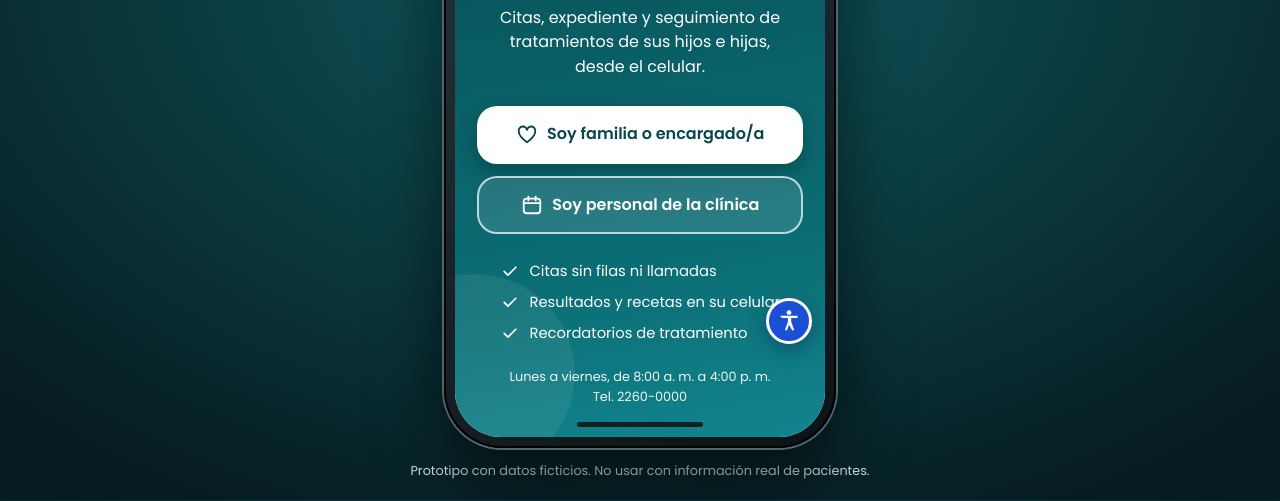
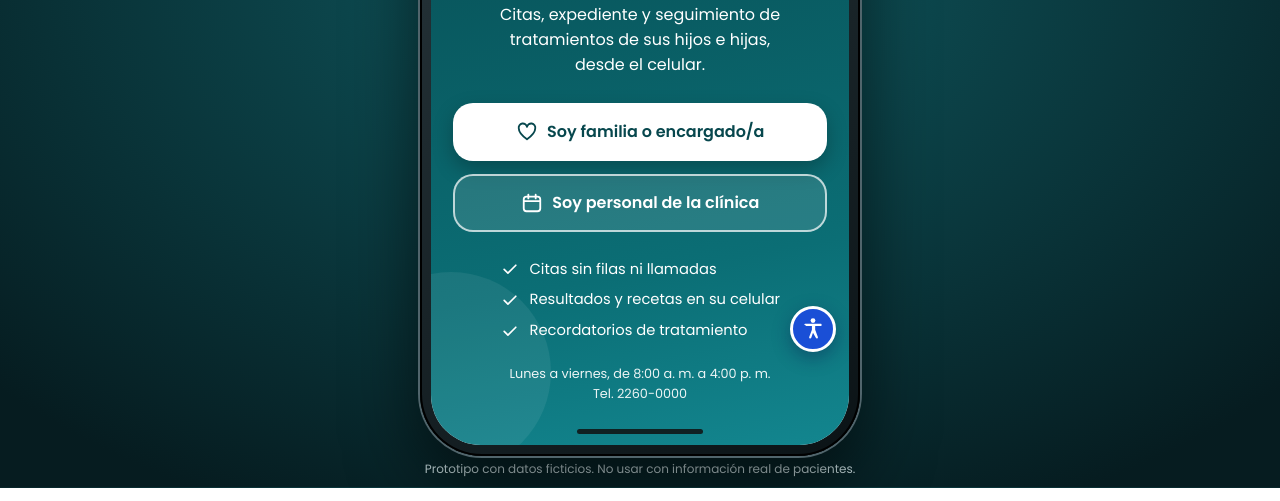
Before and after one commit to nbrionesl/app-clinica, a plain HTML site: page index.html in a window 1280 px wide. Shown: the part 313-814 px from the top of the page. Drawn offline with Linux system fonts and the light colour scheme.

Commit message:
Celular más grande en escritorio (440 px de ancho, ocupa casi toda la altura)
Co-Authored-By: Claude Sonnet 5.5 <noreply@anthropic.com>
Claude-Session: https://claude.ai/code/session_01QdndnQ4kEB2JVKfp5Cy34n

```diff
--- a/styles.css
+++ b/styles.css
@@ -69,11 +69,11 @@ main { flex: 1; display: flex; flex-direction: column; outline: none; }
 
 /* ---------- Marco de teléfono (escritorio, modo app) ---------- */
 html[data-frame="on"] body { background: radial-gradient(900px 600px at 50% 35%, #0f5a61, #061c20); min-height: 100vh; }
-html[data-frame="on"] .stage { display: flex; flex-direction: column; align-items: center; justify-content: center; gap: .8rem; padding: 1.2rem 1rem; }
-html[data-frame="on"] .device { position: relative; width: 392px; padding: 11px; border-radius: 58px; background: linear-gradient(145deg, #2b3a40, #0b1316); box-shadow: 0 0 0 2px #51656c, 0 30px 70px rgba(0, 0, 0, .6), inset 0 0 0 2px #000; }
+html[data-frame="on"] .stage { display: flex; flex-direction: column; align-items: center; justify-content: center; gap: .4rem; padding: .8rem 1rem .4rem; }
+html[data-frame="on"] .device { position: relative; width: 440px; max-width: 96vw; padding: 11px; border-radius: 62px; background: linear-gradient(145deg, #2b3a40, #0b1316); box-shadow: 0 0 0 2px #51656c, 0 30px 70px rgba(0, 0, 0, .6), inset 0 0 0 2px #000; }
 html[data-frame="on"] .device__btn { display: block; position: absolute; width: 4px; background: #3c4d54; border-radius: 3px; }
 .device__btn--a { left: -4px; top: 110px; height: 30px; } .device__btn--b { left: -4px; top: 165px; height: 56px; } .device__btn--c { left: -4px; top: 235px; height: 56px; } .device__btn--p { right: -4px; top: 190px; height: 86px; }
-html[data-frame="on"] .app-shell { height: min(800px, calc(100vh - 80px)); min-height: 0; border-radius: 46px; overflow: hidden; transform: translateZ(0); display: flex; flex-direction: column; }
+html[data-frame="on"] .app-shell { height: min(930px, calc(100vh - 70px)); min-height: 0; border-radius: 50px; overflow: hidden; transform: translateZ(0); display: flex; flex-direction: column; }
 html[data-frame="on"] .app-scroll { flex: 1; min-height: 0; overflow-y: auto; overscroll-behavior: contain; scrollbar-width: none; scroll-behavior: smooth; }
 html[data-frame="on"] .app-scroll::-webkit-scrollbar { display: none; }
 html[data-frame="on"] .statusbar { display: grid; grid-template-columns: 1fr auto 1fr; align-items: center; flex: none; height: 46px; padding: 8px 26px 0; font-size: .82rem; font-weight: 600; background: var(--bg); color: #111; }
@@ -85,7 +85,7 @@ html[data-contrast="high"][data-frame="on"] .statusbar { background: #000 !impor
 html[data-frame="on"] .homebar { display: grid; place-items: center; position: absolute; left: 0; right: 0; bottom: 5px; height: 16px; z-index: 30; pointer-events: none; }
 .homebar span { width: 126px; height: 5px; border-radius: 3px; background: #111; opacity: .85; }
 html[data-contrast="high"] .homebar span { background: #fff; }
-html[data-frame="on"] .stage-note { display: block; color: #cfe3e6; font-size: .8rem; margin: 0; }
+html[data-frame="on"] .stage-note { display: block; color: #cfe3e6; font-size: .75rem; margin: 0; line-height: 1.2; }
 html[data-frame="on"] .main-nav ul { padding-bottom: 1.35rem; }
 html[data-frame="on"] .a11y-widget { bottom: 5.8rem; }
 
```
